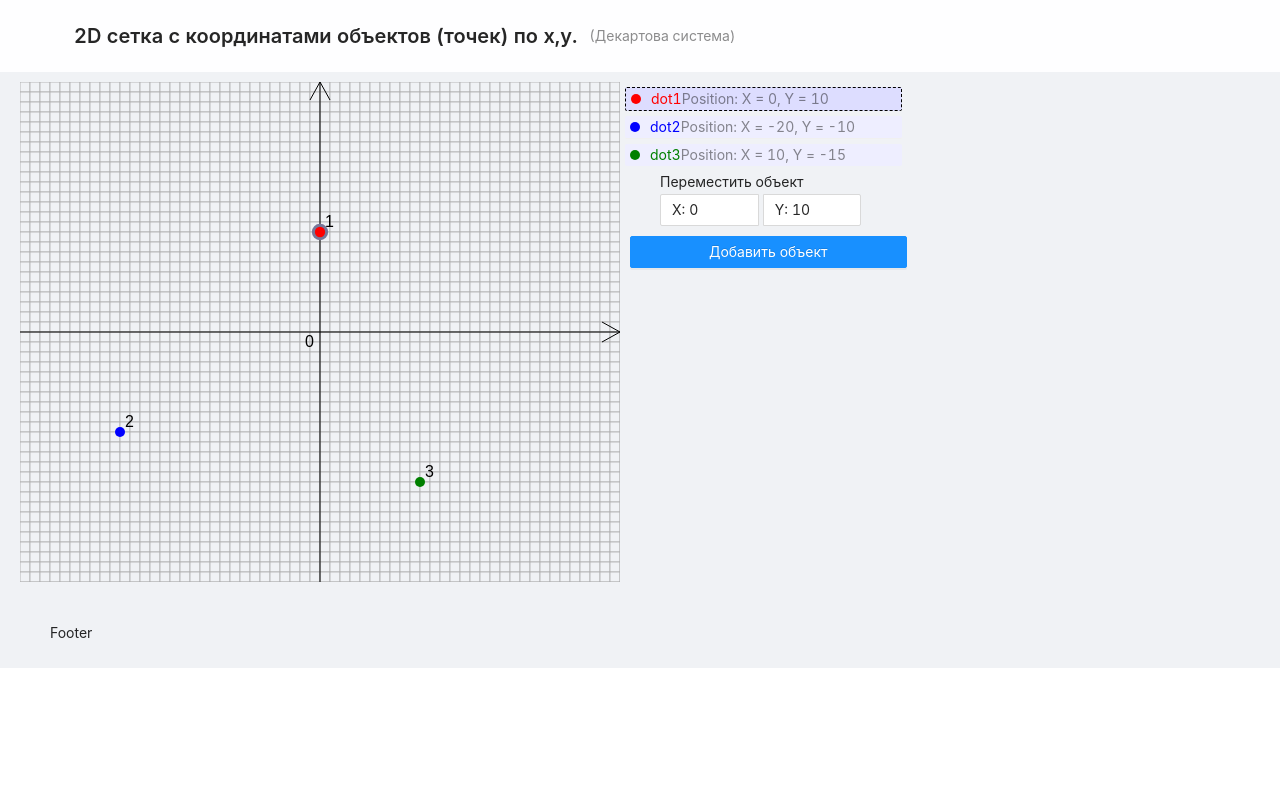
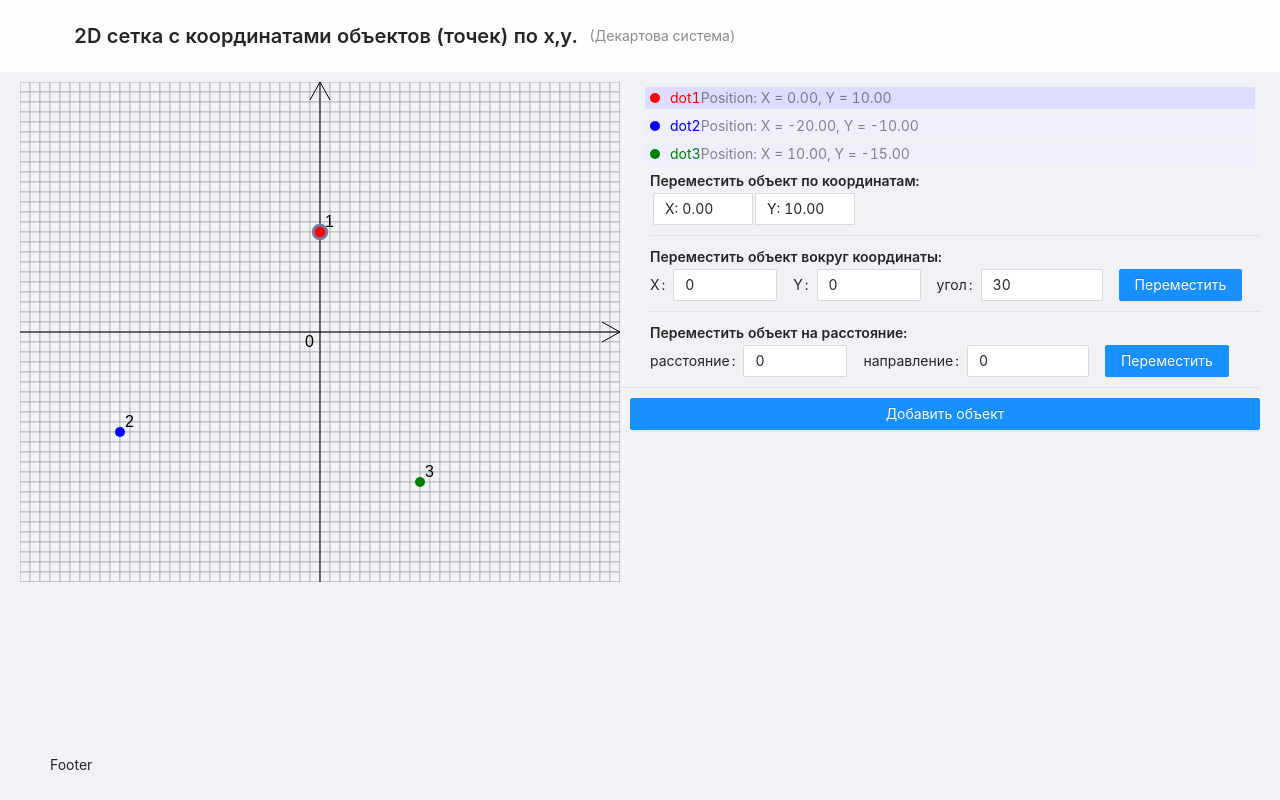
Before and after one commit to alexeikravchuk/task1, a React (Create React App) app: page / in a window 1280 px wide. Built offline with nearby package versions, Linux system fonts and the light colour scheme.

Commit message:
feat: implement animation moving points

```diff
--- a/src/App.css
+++ /dev/null
@@ -1,10 +0,0 @@
-.App .ant-layout-header {
-  background-color: #fefeff;
-  height: 100%;
-}
-
-.content {
-  display: flex;
-  flex-wrap: wrap;
-  padding: 10px 20px;
-}
--- /dev/null
+++ b/src/App.scss
@@ -0,0 +1,13 @@
+.App.ant-layout {
+  min-height: 100vh;
+  .ant-layout-header {
+    background-color: #fefeff;
+    height: 100%;
+  }
+}
+
+.content {
+  display: flex;
+  flex-wrap: wrap;
+  padding: 10px 20px;
+}
--- a/src/App.tsx
+++ b/src/App.tsx
@@ -1,6 +1,6 @@
 import React from 'react';
 import { Layout, PageHeader } from 'antd';
-import './App.css';
+import './App.scss';
 import 'antd/dist/antd.css'
 import { Control, Grid } from './features';
 
--- a/src/components/control/control.scss
+++ b/src/components/control/control.scss
@@ -1,12 +1,14 @@
 .control-block {
   display: flex;
   flex-direction: column;
+  flex-grow: 1;
+  width: 30%;
 }
 
 .item-list {
   overflow-y: auto;
-  max-height: 320px;
-
+  max-height: 200px;
+  margin-left: 20px;
   &--item {
     margin: 5px;
     padding: 0 5px;
@@ -17,15 +19,22 @@
 
     &.selected {
       background-color: #ddf;
-      border: 1px dashed #000;
     }
   }
 }
 
 .control-inputs {
-  padding-left: 40px;
-  margin-bottom: 10px;
+  margin-left: 30px;
+
   &--title {
     margin-bottom: 1px;
+    font-weight: 600;
+  }
+  &--input {
+    width: 100px;
+    margin: 0 3px;
+  }
+  .ant-row.ant-form-item {
+    margin-bottom: 10px;
   }
 }
--- a/src/components/control/control.tsx
+++ b/src/components/control/control.tsx
@@ -1,8 +1,9 @@
 import React, { useState } from 'react';
-import { Input, List, Modal, Button, Radio, Divider } from 'antd';
+import { Input, List, Modal, Button, Radio, Divider, Form } from 'antd';
 import { useDispatch, useSelector } from 'react-redux';
-import { selectedItemId, selectObjects, setSelectedObjectId, IObject, changeCoordinate, setObjectsByXY } from '../../features/grid/gridSlice';
+import { selectedItemId, selectObjects, setSelectedObjectId, IObject, changeCoordinate, setObjectsByXY, setCoordinates } from '../../features/grid/gridSlice';
 import './control.scss';
+import { calculateNewCoordinatesByDistance, calculateNewCoordinatesByReference } from './helpers';
 
 export function Control() {
   const objects = useSelector(selectObjects);
@@ -18,6 +19,49 @@ export function Control() {
 
   const onPositionChange = (value: number, coordinateName: string) => {
     dispatch(changeCoordinate({ value, coordinateName }))
+  }
+
+  const moveObjectByDistance = (values: { distance: string; direction: string }) => {
+    const { distance, direction } = values;
+    const currentObject = objects.find((item: IObject) => item.id === selectedItem);
+    let startDistance = 0;
+
+    function move() {
+      if (currentObject) {
+        const originalPoint = { x: currentObject.posX, y: currentObject.posY };
+        const target = calculateNewCoordinatesByDistance(originalPoint, startDistance, +direction);
+        dispatch(setCoordinates({ posX: target.x, posY: target.y }));
+      }
+      if (+distance > 0) startDistance += 0.5;
+      else startDistance -= 0.5;
+      if (Math.abs(startDistance) <= Math.abs(+distance)) {
+        requestAnimationFrame(move);
+      }
+    }
+
+    requestAnimationFrame(move);
+  }
+
+  const moveObjectAraund = (values: { pointX: string; pointY: string; angle: string }) => {
+    const { pointX, pointY, angle } = values;
+    const currentObject = objects.find((item: IObject) => item.id === selectedItem);
+    let startAngle = 0;
+
+    function rotate() {
+      if (currentObject) {
+        const originalPoint = { x: currentObject.posX, y: currentObject.posY };
+        const referencePoint = { x: +pointX, y: +pointY };
+        const target = calculateNewCoordinatesByReference(originalPoint, referencePoint, startAngle);
+        dispatch(setCoordinates({ posX: target.x, posY: target.y }));
+      }
+      if (+angle > 0) startAngle += 2;
+      else startAngle -= 2;
+      if (Math.abs(startAngle) <= Math.abs(+angle)) {
+        requestAnimationFrame(rotate);
+      }
+    };
+
+    requestAnimationFrame(rotate);
   }
 
   const handleOk = () => {
@@ -45,33 +89,95 @@ export function Control() {
               <div style={{ display: 'inline-block', backgroundColor: `${item.color}`, height: '10px', width: '10px', borderRadius: '50%' }} />
               <span style={{ color: `${item.color}`, marginLeft: '10px' }}>{item.name}</span>
               <List.Item.Meta
-                description={` Position: X = ${item.posX}, Y = ${item.posY}`}
+                description={` Position: X = ${item.posX.toFixed(2)}, Y = ${item.posY.toFixed(2)}`}
               />
             </List.Item>
           )}
         />
         <div className="control-inputs">
-          <p className="control-inputs--title">Переместить объект</p>
+          <p className="control-inputs--title">Переместить объект по координатам:</p>
           <Input.Group compact>
             <Input
               type='number'
               max={30}
               min={-30}
-              style={{ width: '40%' }}
+              className="control-inputs--input"
               prefix={"X: "}
-              value={objects.find((item: IObject) => item.id === selectedItem)?.posX}
+              value={objects.find((item: IObject) => item.id === selectedItem)?.posX.toFixed(2)}
               onChange={({ target: { value } }) => onPositionChange(parseInt(value), 'posX')} />
             <Input
               type='number'
               max={30}
               min={-30}
-              style={{ width: '40%', marginLeft: '5px' }}
+              className="control-inputs--input"
               prefix={" Y: "}
-              value={objects.find((item: IObject) => item.id === selectedItem)?.posY}
+              value={objects.find((item: IObject) => item.id === selectedItem)?.posY.toFixed(2)}
               onChange={({ target: { value } }) => onPositionChange(parseInt(value), 'posY')} />
           </Input.Group>
+          <Divider style={{ margin: '10px 0' }} />
+          <p className="control-inputs--title">Переместить объект вокруг координаты:</p>
+          <Form
+            layout="inline"
+            onFinish={moveObjectAraund}
+            initialValues={{ pointX: "0", pointY: "0", angle: "30" }}
+          >
+            <Form.Item name="pointX" label="X: ">
+              <Input
+                type='number'
+                max={30}
+                min={-30}
+              />
+            </Form.Item>
+            <Form.Item name="pointY" label="Y: ">
+              <Input
+                type='number'
+                max={30}
+                min={-30}
+              />
+            </Form.Item>
+            <Form.Item name="angle" label="угол: ">
+              <Input
+                type='number'
+                max={3600}
+                min={-3600}
+              />
+            </Form.Item>
+            <Form.Item>
+              <Button type="primary" htmlType="submit" style={{ width: "100%" }}>
+                Переместить
+              </Button>
+            </Form.Item>
+          </Form>
+
+          <Divider style={{ margin: '10px 0' }} />
+          <p className="control-inputs--title">Переместить объект на расстояние:</p>
+          <Form
+            layout="inline"
+            onFinish={moveObjectByDistance}
+            initialValues={{ distance: "0", direction: "0" }}
+          >
+            <Form.Item name="distance" label="расстояние: ">
+              <Input
+                type='number'
+                max={90}
+                min={-90}
+              />
+            </Form.Item>
+            <Form.Item name="direction" label="направление: ">
+              <Input
+                type='number'
+                max={3600}
+                min={-3600}
+              />
+            </Form.Item>
+            <Form.Item>
+              <Button type="primary" htmlType="submit" style={{ width: "100%", maxWidth: "300px" }}>
+                Переместить
+              </Button>
+            </Form.Item>
+          </Form>
         </div>
-
+        <Divider style={{ margin: '10px 0' }} />
         <Button type="primary" style={{ marginLeft: '10px' }} onClick={() => setVisibleModal(true)}>
           Добавить объект
         </Button>
@@ -90,7 +196,10 @@ export function Control() {
             <Radio.Button value="red" style={{ color: "red" }}>Красный</Radio.Button>
             <Radio.Button value="blue" style={{ color: "blue" }}>Синий</Radio.Button>
             <Radio.Button value="magenta" style={{ color: "magenta" }}>Розовый</Radio.Button>
-
+            <Radio.Button value="green" style={{ color: "green" }}>Зеленый</Radio.Button>
+            <Radio.Button value="gray" style={{ color: "gray" }}>Серый</Radio.Button>
+            <Radio.Button value="brown" style={{ color: "brown" }}>Коричневый</Radio.Button>
+            <Radio.Button value="violet" style={{ color: "violet" }}>Фиолетовый</Radio.Button>
           </Radio.Group>
           <Divider />
           <p className="control-inputs--title">Координаты объекта</p>
@@ -101,6 +210,7 @@ export function Control() {
             style={{ width: '20%' }}
             prefix={"X: "}
             onChange={({ target: { value } }) => setNewObjectCoordinates({ ...newObjectCoordinates, posX: +value })}
+            value={newObjectCoordinates.posX}
           />
           <Input
             type='number'
@@ -109,6 +219,7 @@ export function Control() {
             style={{ width: '20%', marginLeft: '5px' }}
             prefix={" Y: "}
             onChange={({ target: { value } }) => setNewObjectCoordinates({ ...newObjectCoordinates, posY: +value })}
+            value={newObjectCoordinates.posY}
           />
         </Modal>
 
--- /dev/null
+++ b/src/components/control/helpers.ts
@@ -0,0 +1,30 @@
+export const calculateNewCoordinatesByReference = (
+  original: { x: number; y: number },
+  reference: { x: number; y: number },
+  angle: number
+) => {
+  const deltaX = original.x - reference.x;
+  const deltaY = original.y - reference.y;
+
+  const targetX =
+    deltaX * Math.cos((angle * Math.PI) / 180) -
+    deltaY * Math.sin((angle * Math.PI) / 180) +
+    reference.x;
+  const targetY =
+    deltaY * Math.cos((angle * Math.PI) / 180) +
+    deltaX * Math.sin((angle * Math.PI) / 180) +
+    reference.y;
+
+  return { x: targetX, y: targetY };
+};
+
+export const calculateNewCoordinatesByDistance = (
+  original: { x: number; y: number },
+  distance: number,
+  angle: number
+) => {
+  const targetX = original.x + distance * Math.cos((angle * Math.PI) / 180);
+  const targetY = original.y + distance * Math.sin((angle * Math.PI) / 180);
+
+  return { x: targetX, y: targetY };
+};
--- a/src/features/grid/gridSlice.ts
+++ b/src/features/grid/gridSlice.ts
@@ -59,6 +59,11 @@ export const counterSlice = createSlice({
     setSelectedObjectId(state, action: PayloadAction<number>) {
       state.selected = action.payload;
     },
+    setCoordinates(state, action: PayloadAction<{ posX: number; posY: number }>) {
+      const selectedIndex = state.objects.findIndex((item: IObject) => item.id === state.selected);
+      const currentObject = state.objects[selectedIndex];
+      state.objects[selectedIndex] = { ...currentObject, ...action.payload };
+    },
     changeCoordinate(state, action: PayloadAction<{ value: number; coordinateName: string }>) {
       const selectedIndex = state.objects.findIndex((item: IObject) => item.id === state.selected);
       const currentObject = state.objects[selectedIndex];
@@ -70,12 +75,16 @@ export const counterSlice = createSlice({
   },
 });
 
-export const { addObjectByXY, setSelectedObjectId, changeCoordinate } = counterSlice.actions;
+export const {
+  addObjectByXY,
+  setSelectedObjectId,
+  changeCoordinate,
+  setCoordinates,
+} = counterSlice.actions;
 
 export const setObjectsByXY = (x: number, y: number, ...args: any[]): AppThunk => (dispatch) => {
   setTimeout(() => {
     args.forEach((item: {}) => {
-      console.log(item);
       if (item.hasOwnProperty('name')) {
         dispatch(
           addObjectByXY({
--- a/src/features/grid/helpers.ts
+++ b/src/features/grid/helpers.ts
@@ -60,7 +60,16 @@ export const drawPoints = (
       context.beginPath();
       const posX = zeroX + item.posX * 10;
       const posY = zeroY - item.posY * 10;
-      if (item.id === selectedItem) {
+      if (item.id !== selectedItem) {
+        context.lineWidth = 1;
+        context.arc(posX, posY, STEP / 2, 0, Math.PI * 2, false);
+        context.fillStyle = item.color;
+        context.fill();
+        context.lineWidth = 1;
+        context.fillStyle = '#000';
+        context.fillText(`${item.id}`, posX + STEP / 2, posY - STEP / 2);
+        context.closePath();
+      } else {
         context.arc(posX, posY, STEP / 1.5, 0, Math.PI * 2, false);
         context.fillStyle = item.color;
         context.strokeStyle = '#779';
@@ -70,16 +79,7 @@ export const drawPoints = (
         context.fillStyle = '#000';
         context.fillText(`${item.id}`, posX + STEP / 2, posY - STEP / 2);
         context.closePath();
-      } else {
-        context.lineWidth = 1;
-        context.arc(posX, posY, STEP / 2, 0, Math.PI * 2, false);
-        context.fillStyle = item.color;
-        context.fill();
-        context.fillStyle = '#000';
-        context.fillText(`${item.id}`, posX + STEP / 2, posY - STEP / 2);
-        context.closePath();
       }
     });
   }
-  context.closePath();
 };
```
Also changed, not shown: 1 other file (tests, documents, lock files or other folders).
